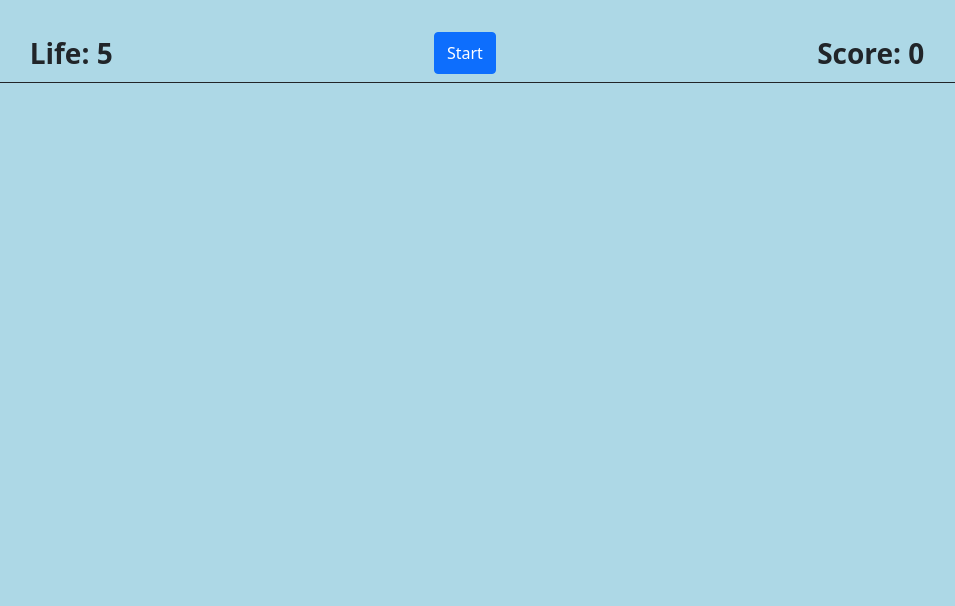
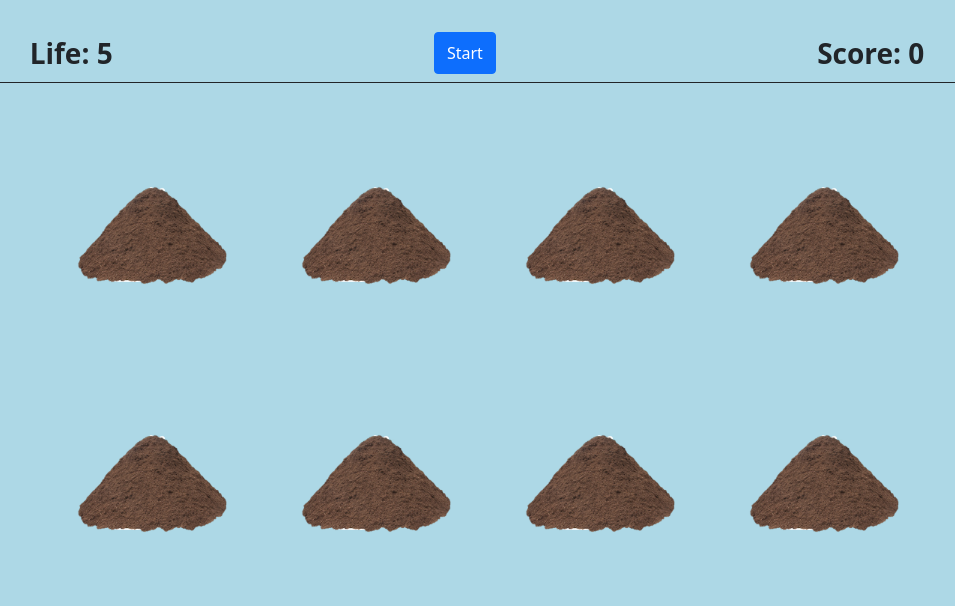
Before and after one commit to yasinansari2486/Whack_A_Mole_Game, a plain HTML site: page index.html in a window 1280 px wide. Shown: the whole page, without its empty margins (163-1118 px from the left). Drawn offline with nearby package versions, Linux system fonts and the light colour scheme; the site is published under a folder, as on GitHub Pages, so addresses that start at the root find nothing.

Commit message:
minor changes

```diff
--- a/style.css
+++ b/style.css
@@ -23,7 +23,7 @@ body{
 
 
 .dirt{
-    background-image: url(/img/dirt.png);
+    background-image: url(./img/dirt.png);
     z-index: 1;
     width: 150px;
     height: 150px;
@@ -31,7 +31,7 @@ body{
 }
 
 .mole{
-    background-image: url(/img/mole.png);
+    background-image: url(./img/mole.png);
     top: 16%;
     left:10%;
     width: 106px;
```
